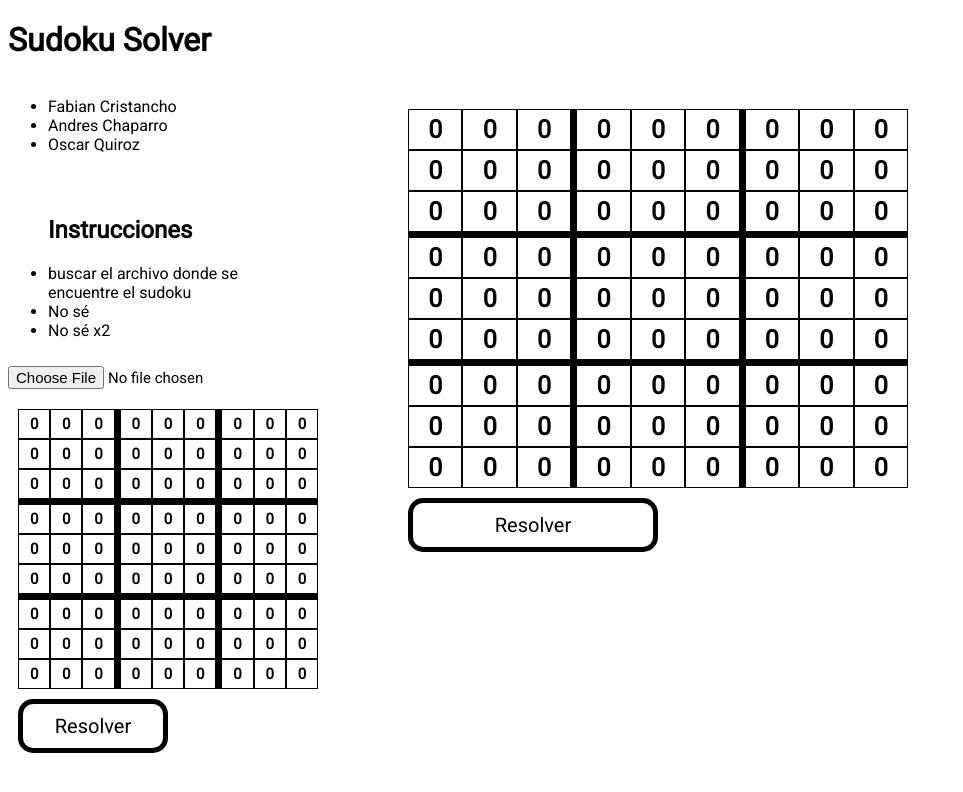
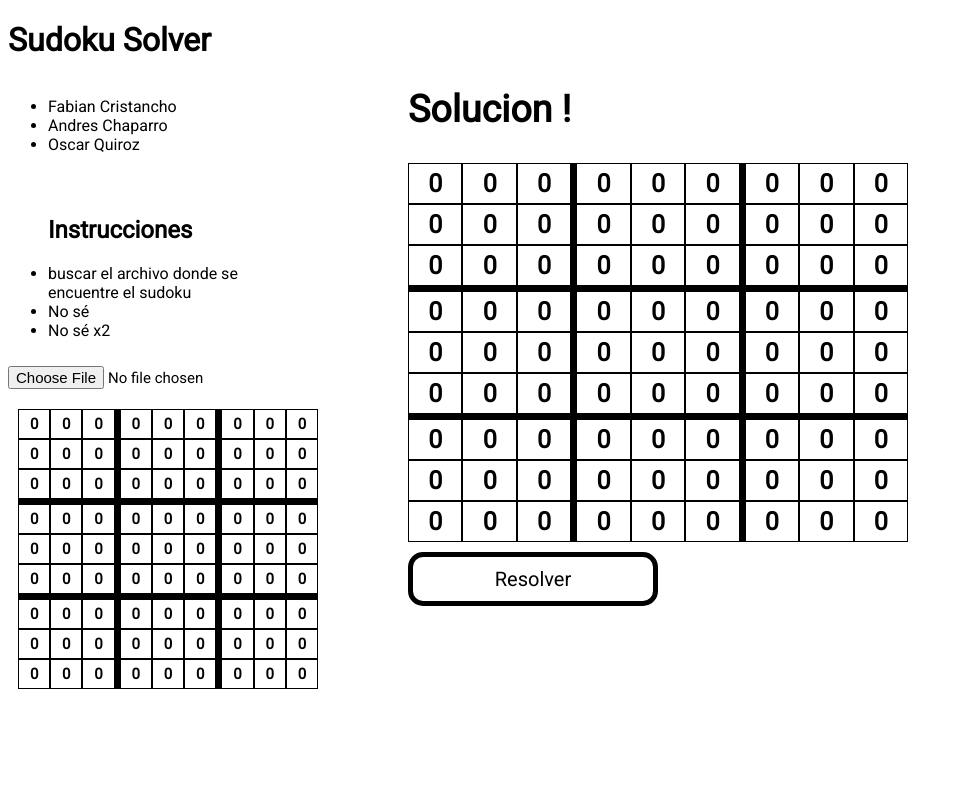
Before and after one commit to oscar-quiroz/sudokuAngular, an Angular app: page / in a window 1280 px wide. Shown: the top 792 px of the page, without its empty margins (0-963 px from the left). Built offline with nearby package versions, Linux system fonts and the light colour scheme.

Commit message:
agragando variables en el ts

```diff
--- a/src/app/app.component.html
+++ b/src/app/app.component.html
@@ -30,10 +30,11 @@
         </ul>
         <input #file required id="file" type="file" accept=".txt" [ngClass]="ok" (change)="onSelectFile($event)">
         <div class="pre-sudoku">
-            <app-sudoku [array]='matrix'></app-sudoku>
+            <app-sudoku [showButton]="showButton" [array]='matrix'></app-sudoku>
         </div>
     </div>
     <div class="sudoku">
-        <app-sudoku [array]='matrix'></app-sudoku>
+        <h2>Solucion !</h2>
+        <app-sudoku [showButton]="!showButton" [array]='matrix'></app-sudoku>
     </div>
 </div>
--- a/src/app/app.component.ts
+++ b/src/app/app.component.ts
@@ -7,6 +7,7 @@ import { Sudoku } from './models/sudoku';
   styleUrls: ['./app.component.css'],
 })
 export class AppComponent {
+  showButton:boolean= false;
   title = 'sudokuSolver';
   ok = '';
   file: any; // archivo obtenido con el input
--- a/src/app/components/sudoku/sudoku.component.html
+++ b/src/app/components/sudoku/sudoku.component.html
@@ -2,4 +2,4 @@
     <div *ngFor="let item of array" class="grid-item"> <strong>{{item}}</strong> </div>
 </div>
 
-<button class="btn">Resolver</button>
+<button class="btn" *ngIf="showButton">Resolver</button>
--- a/src/app/components/sudoku/sudoku.component.ts
+++ b/src/app/components/sudoku/sudoku.component.ts
@@ -10,7 +10,7 @@ declare function devolverMatriz():any;
 export class SudokuComponent implements OnInit {
 
   test_grid1 = "000000000000000000000000000000000000000000000000000000000000000000000000000000000";
-
+  @Input() showButton:boolean = true;
   @Input() array:any; // se debe transformar en una cadena de strings para dibujarla en el sudoku.
   // array:any= [];
   constructor() { }
```
